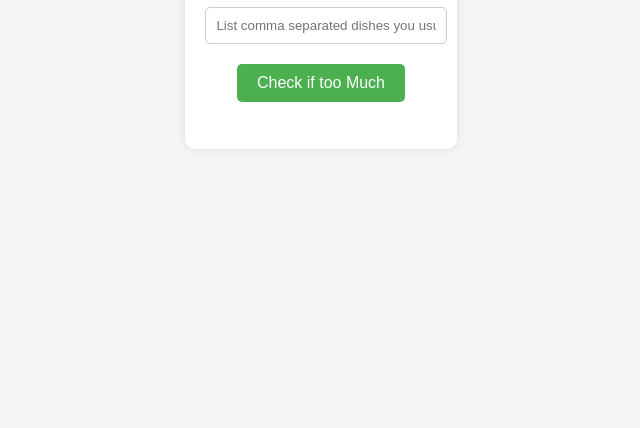
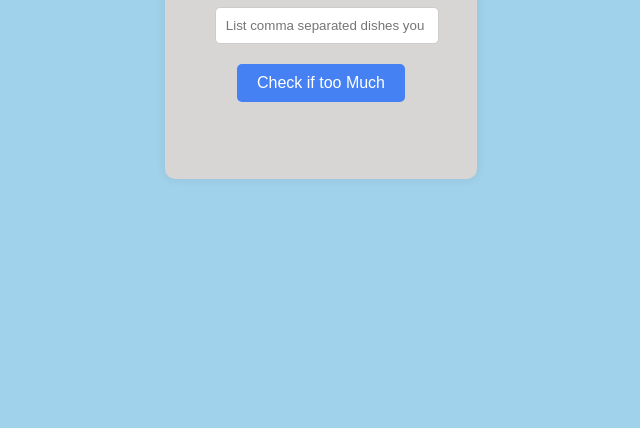
Before and after one commit to sarah009-art/module1-solution, a plain HTML site: page module1-solution/index.html in a window 1280 px wide. Shown: the part 372-800 px from the top of the page, without its empty margins (319-959 px from the left). Drawn offline with Linux system fonts and the light colour scheme.

Commit message:
Update index.html

```diff
--- a/module1-solution/index.html
+++ b/module1-solution/index.html
@@ -7,8 +7,8 @@
 
     <style>
        body {
-            font-family: Arial, sans-serif;
-            background-color: #f5f5f5;
+    font-family: 'Times New Roman', Times, serif;
+    background-color: #a0d2eb;
     margin: 0;
     padding: 0;
     display: flex;
@@ -18,10 +18,10 @@
 }
 
 .container {
-            background-color: #ffffff;
+    background-color: #d8d5d5;
     border-radius: 10px;
-            padding: 20px;
-            box-shadow: 0 0 10px rgba(0, 0, 0, 0.1);
+    padding: 50px;
+    box-shadow: 0 0 10px rgba(54, 53, 53, 0.1);
     text-align: center;
 }
 
@@ -39,7 +39,7 @@
 .btn {
     padding: 10px 20px;
     font-size: 1em;
-            background-color: #4caf50;
+    background-color: #4681f4;
     color: #ffffff;
     border: none;
     border-radius: 5px;
@@ -47,7 +47,7 @@
 }
 
 .btn:hover {
-            background-color: #45a049;
+    background-color: #34568B;
 }
 
 .message {
```
Lines whose indentation alone changed are shown as unchanged.
